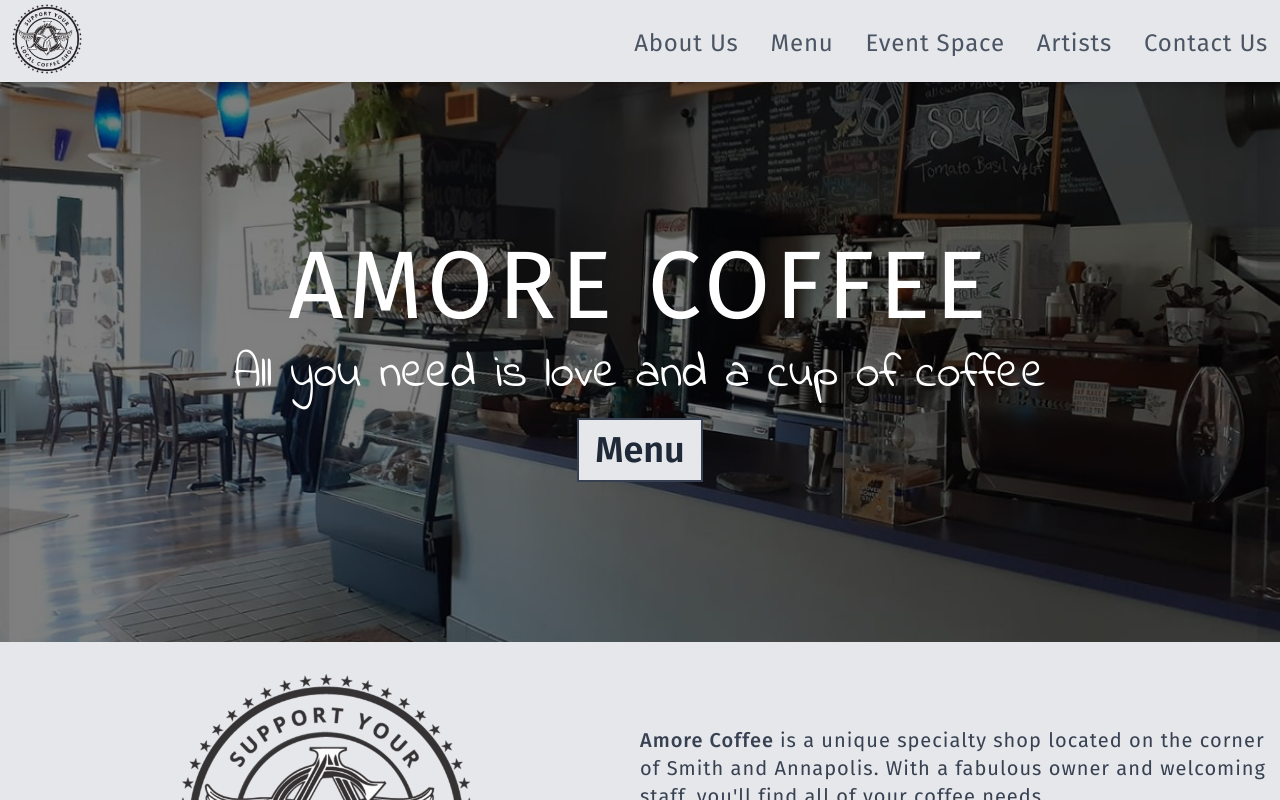
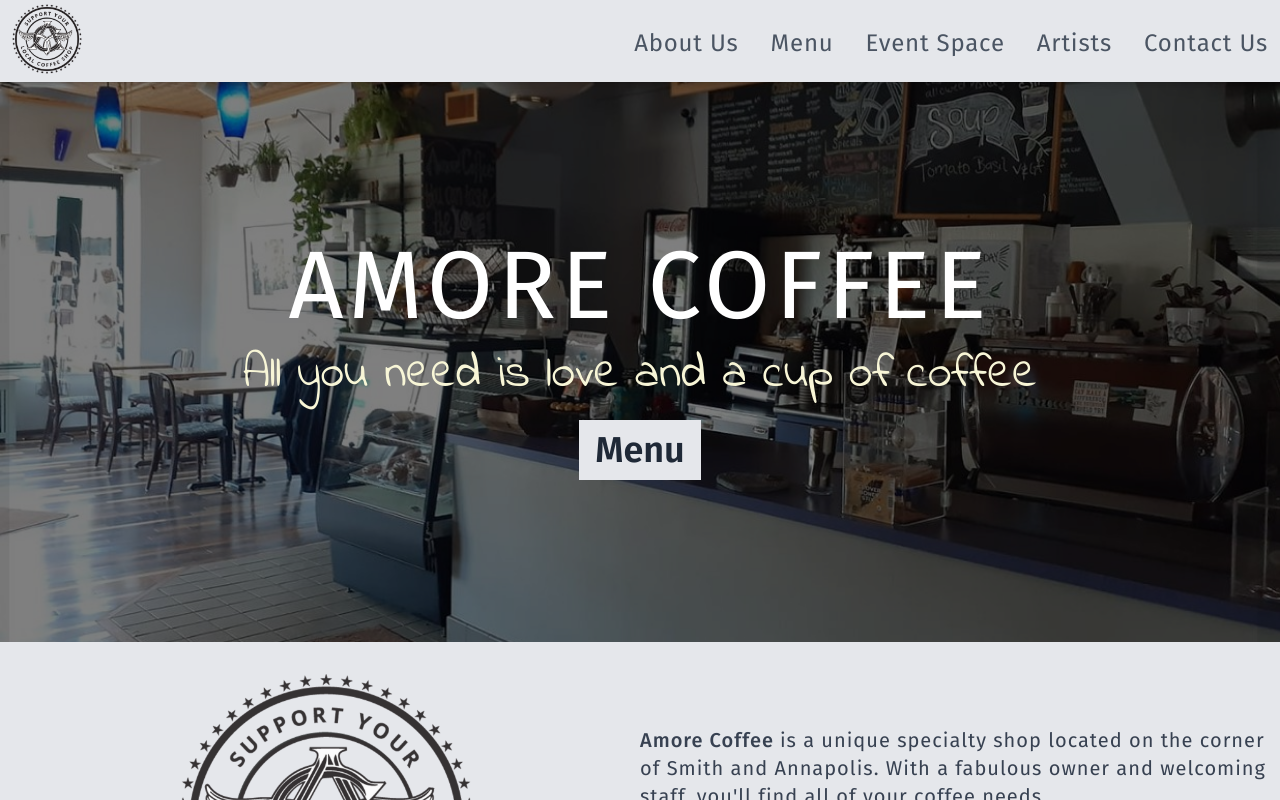
Before and after one commit to latz09/amore, a Next.js app: page / in a window 1280 px wide. Shown: the top 800 px of the page. Built offline with nearby package versions, Linux system fonts and the light colour scheme.

Commit message:
landing animation

```diff
--- a/components/layout/heros/LandingHero.js
+++ b/components/layout/heros/LandingHero.js
@@ -1,7 +1,60 @@
 import Image from 'next/image';
 import coffee from '../../../public/images/building/insideCounter.jpg';
 import Link from 'next/link';
+import { motion } from 'framer-motion';
 const LandingHero = () => {
+	const line = [
+		'All',
+		'you',
+		'need',
+		'is',
+		'love',
+		'and',
+		'a',
+		'cup',
+		'of',
+		'coffee',
+	];
+
+	const sentenceVariant = {
+		hidden: { opacity: 0 },
+		visible: {
+			opacity: 1,
+
+			transition: {
+				staggerChildren: 0.24,
+			},
+		},
+	};
+
+	const letterVariant = {
+		hidden: { opacity: 0, x: 10 },
+		visible: {
+			opacity: 1,
+			x: 0,
+		},
+	};
+	const containerVariant = {
+		hidden: { color: '#ffffff' },
+		visible: {
+			color: ['#ffffff', '#E9E25F', '#E9E25F', '#ffffff'],
+			transition: {
+				delay: 2,
+				duration: 5,
+			},
+		},
+	};
+	const buttonVariant = {
+		hidden: { opacity: 0 },
+		visible: {
+			opacity: 1,
+			transition: {
+				delay: 1.45,
+				duration: 3,
+			},
+		},
+	};
+
 	return (
 		<div className='relative w-full h-[70vh]'>
 			<Image
@@ -17,16 +70,41 @@
 			<div className='relative flex justify-center items-center h-full bg-black bg-opacity-50'>
 				<div className='text-white grid gap-4 place-items-center text-center px-1 '>
 					<h1 className='text-6xl md:text-8xl tracking-wider'>AMORE COFFEE</h1>
-					<h2 className='text-3xl md:text-5xl font-amoreCursive'>
-						All you need is love and a cup of coffee
-					</h2>
-					<div className='py-4'>
+					<motion.div
+						variants={containerVariant}
+						initial='hidden'
+						animate='visible'
+					>
+						<motion.h2
+							className='text-3xl md:text-5xl font-amoreCursive flex space-x-4 flex-wrap justify-center px-3'
+							variants={sentenceVariant}
+							initial='hidden'
+							animate='visible'
+						>
+							{line.map((letter, index) => {
+								return (
+									<motion.p
+										key={letter + '-' + index}
+										variants={letterVariant}
+										className=''
+									>
+										<span className=''> {letter}</span>
+									</motion.p>
+								);
+							})}
+						</motion.h2>
+					</motion.div>
+
+					<motion.div
+						className='py-4'
+						variants={buttonVariant}
+						initial='hidden'
+						animate='visible'
+					>
 						<Link href={'/amore-coffee-menu'}>
-							<span className='btn bg-gray-200 text-gray-800 text-4xl'>
-								Menu
-							</span>
+							<span className='btn bg-gray-200  text-4xl'>Menu</span>
 						</Link>
-					</div>
+					</motion.div>
 				</div>
 			</div>
 		</div>
--- a/package.json
+++ b/package.json
@@ -9,6 +9,7 @@
     "lint": "next lint"
   },
   "dependencies": {
+    "framer-motion": "^7.5.3",
     "next": "12.2.5",
     "react": "18.2.0",
     "react-dom": "18.2.0",
--- a/styles/globals.css
+++ b/styles/globals.css
@@ -6,7 +6,7 @@
 
 @layer components {
 	.btn {
-		@apply px-4 py-2  border-2 border-gray-700  hover:bg-opacity-75 cursor-pointer transition duration-700 font-semibold text-gray-800;
+		@apply px-4 py-2  hover:bg-opacity-75 cursor-pointer transition duration-700 font-semibold text-gray-800;
 	}
 	.chalkboard {
 		@apply bg-gradient-to-r from-[#212121] via-[#212121] to-[#191919] min-h-screen border-2 border-gray-900 shadow-xl;
```
Also changed, not shown: 1 other file (tests, documents, lock files or other folders).
